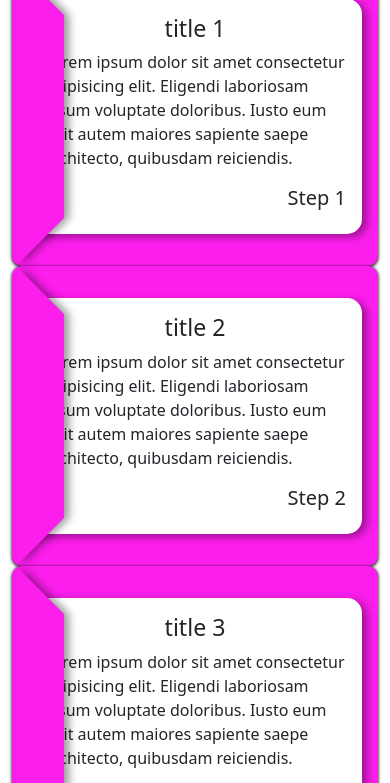
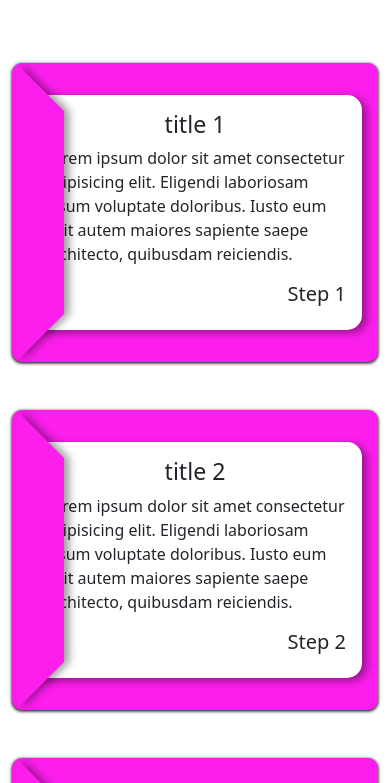
Before and after one commit to Angel-of-codes/card_1, a plain HTML site: page index.html in a window 390 px wide. Shown: the part 111-894 px from the top of the page. Drawn offline with nearby package versions, Linux system fonts and the light colour scheme.

Commit message:
code fully responsive

```diff
--- a/index.html
+++ b/index.html
@@ -56,7 +56,7 @@
 <body>
 
     <section class="container">
-        <div class="row mt-3 gx-5">
+        <div class="row mt-3 gy-5">
             <div class="mb-4">
                 <h2 class="fw-bold">Card_1</h2>
             </div>
```
